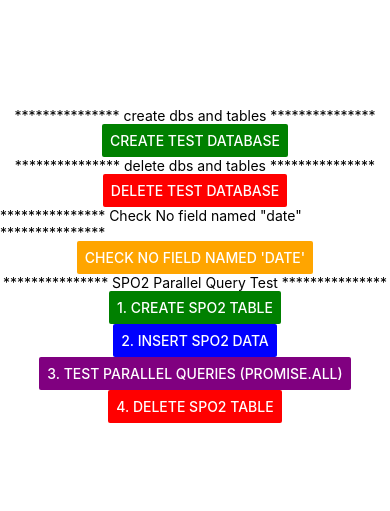
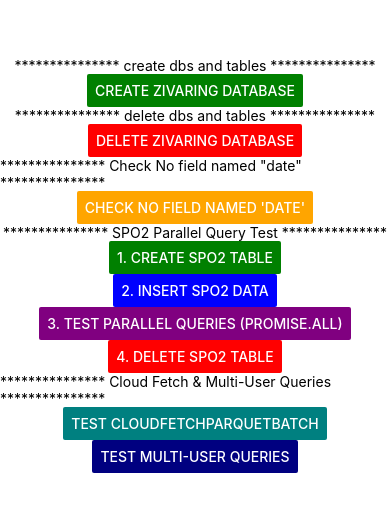
Before and after one commit to mongrov/rn-timon, a React Native app: screen / in a window 390 px wide. Shown: the part 169-680 px from the top of the page. Built offline with nearby package versions, Linux system fonts and the light colour scheme.

Commit message:
test cloudFetchParquetBatch

```diff
--- a/App.tsx
+++ b/App.tsx
@@ -1,6 +1,7 @@
 import React, { useState } from 'react';
 import { StyleSheet, Text, View, Button, StatusBar, Alert } from 'react-native';
 import {
+  initBucket,
   createDatabase,
   createTable,
   // listDatabases,
@@ -10,18 +11,25 @@ import {
   deleteTable,
   query,
   insert,
+  cloudFetchParquetBatch,
 } from './test-rust-module';
+
+initBucket('https://s3.us-west-2.amazonaws.com', 'zivaoneapp', 'xxx', 'xxx', 'us-west-2').then((result) => {
+  console.log('initBucket result:', result);
+}).catch((error) => {
+  console.error('initBucket error:', error);
+});
 
 export default function App() {
   const [onProcess, setOnProcess] = useState(false);
 
-  const dbName = 'test';
+  const dbName = 'zivaring';
 
   // SPO2 Table Constants
   const DB_NAME = dbName;
-  const SPO2_TABLE = 'spo2_readings';
+  const SPO2_TABLE = 'spo2';
   const TABLES_SCHEMA = {
-    spo2_readings: {
+    spo2: {
       date: {
         type: 'int',
         required: true,
@@ -95,7 +103,7 @@ export default function App() {
           TO_CHAR(TO_TIMESTAMP(date)::TIMESTAMP AT TIME ZONE 'UTC' AT TIME ZONE 'Europe/London', '%Y.%m.%d %H:%M:%S') AS formatted_date,
           TO_CHAR(TO_TIMESTAMP(date)::TIMESTAMP AT TIME ZONE 'UTC' AT TIME ZONE 'Europe/London', '%I:%M %P') AS formatted_time
         FROM (
-          SELECT * FROM spo2_readings ORDER BY "date" DESC LIMIT 2
+          SELECT * FROM spo2 ORDER BY "date" DESC LIMIT 2
         ) subquery
       `;
 
@@ -129,12 +137,109 @@ export default function App() {
     TO_CHAR(TO_TIMESTAMP(date)::TIMESTAMP AT TIME ZONE 'UTC' AT TIME ZONE 'Europe/London', '%Y.%m.%d %H:%M:%S') AS formatted_date,
     TO_CHAR(TO_TIMESTAMP(date)::TIMESTAMP AT TIME ZONE 'UTC' AT TIME ZONE 'Europe/London', '%I:%M %P') as formatted_time
     FROM (
-    SELECT * FROM spo2_readings ORDER BY \"date\" DESC LIMIT 1
+    SELECT * FROM spo2 ORDER BY "date" DESC LIMIT 1
     ) subquery
     `, null, 0);
 
     console.log('latestResult.status', latestResult);
     console.log('queryResult.status', queryResult);
+  };
+
+  // Test cloudFetchParquetBatch for multiple users
+  const testCloudFetchParquetBatch = async () => {
+    setOnProcess(true);
+    try {
+      const usernames = ['rADQkoFBr4Pks9Y2H_sriram', '7TQBn6aSe49wfnuox_roshann'];
+      const dbNames = ['zivaring'];
+      const tableNames = ['activitydetails', 'heartrate', 'hrv_table', 'spo2'];
+      const dateRange = {
+        start: '2025-01-01',
+        end: '2025-12-30',
+      };
+
+      console.log('🔄 Testing cloudFetchParquetBatch...');
+      console.log('Usernames:', usernames);
+      console.log('Tables:', tableNames);
+      console.log('Date Range:', dateRange);
+
+      const startTime = new Date();
+      const result = await cloudFetchParquetBatch(usernames, dbNames, tableNames, dateRange);
+      const endTime = new Date();
+      const durationSeconds = (endTime.getTime() - startTime.getTime()) / 1000;
+
+      console.log('✅ cloudFetchParquetBatch Result:', result);
+      console.log(`⏱️ Execution time: ${durationSeconds.toFixed(3)} seconds`);
+
+      if (result?.json_value) {
+        const jsonValue = result.json_value;
+        const successCount = jsonValue.success_count || 0;
+        const errorCount = jsonValue.error_count || 0;
+        const totalTasks = jsonValue.total_tasks || 0;
+
+        Alert.alert(
+          'Cloud Fetch Complete',
+          `Success: ${successCount}/${totalTasks}\nErrors: ${errorCount}\nTime: ${durationSeconds.toFixed(2)}s`
+        );
+      } else {
+        Alert.alert('Success', 'cloudFetchParquetBatch completed!');
+      }
+    } catch (error) {
+      console.error('❌ Error in cloudFetchParquetBatch:', error);
+      Alert.alert('Error', `cloudFetchParquetBatch failed: ${error}`);
+    }
+    setOnProcess(false);
+  };
+
+  // Test querying data for multiple users
+  const testMultiUserQueries = async () => {
+    setOnProcess(true);
+    try {
+      const querySQL = 'SELECT COUNT(*) as total FROM spo2';
+      const usernames = [null, 'rADQkoFBr4Pks9Y2H_sriram', '7TQBn6aSe49wfnuox_roshann'];
+      const usernameLabels = ['None (default)', 'User1', 'User2'];
+
+      console.log('🔄 Testing queries for multiple users...');
+      console.log('Query:', querySQL);
+
+      const startTime = new Date();
+      const results = await Promise.all(
+        usernames.map(async (username, index) => {
+          const result = await query('zivaring', querySQL, username, 0);
+          return {
+            username: usernameLabels[index],
+            usernameValue: username,
+            result: result,
+          };
+        })
+      );
+
+      const endTime = new Date();
+      const durationSeconds = (endTime.getTime() - startTime.getTime()) / 1000;
+
+      console.log('✅ Multi-User Query Results:');
+      results.forEach(({ username, result }) => {
+        const count = result?.[0]?.total || 0;
+        console.log(`  ${username}: ${count} rows`);
+      });
+      console.log(`⏱️ Total execution time: ${durationSeconds.toFixed(3)} seconds`);
+
+      // Show results in alert
+      const resultSummary = results
+        .map(({ username, result }) => {
+          const count = result?.[0]?.total || 0;
+          return `${username}: ${count} rows`;
+        })
+        .join('\n');
+
+      Alert.alert(
+        'Multi-User Query Results',
+        `${resultSummary}\n\nTime: ${durationSeconds.toFixed(2)}s`
+      );
+    } catch (error) {
+      console.error('❌ Error in multi-user queries:', error);
+      Alert.alert('Error', `Multi-user query failed: ${error}`);
+    }
+    setOnProcess(false);
   };
 
   return (
@@ -199,6 +304,20 @@ export default function App() {
         disabled={onProcess}
       />
 
+      <Text>*************** Cloud Fetch & Multi-User Queries ***************</Text>
+      <Button
+        title="Test cloudFetchParquetBatch"
+        color="teal"
+        onPress={testCloudFetchParquetBatch}
+        disabled={onProcess}
+      />
+      <Button
+        title="Test Multi-User Queries"
+        color="navy"
+        onPress={testMultiUserQueries}
+        disabled={onProcess}
+      />
+
       <StatusBar barStyle="default" />
     </View>
   );
--- a/test-rust-module.ts
+++ b/test-rust-module.ts
@@ -148,6 +148,16 @@ export const cloudFetchParquet = async (userName: String, dbName: String, tableN
   }
 };
 
+export const cloudFetchParquetBatch = async (usernames: string[], dbNames: string[], tableNames: string[], dateRange: { start: string, end: string }) => {
+  try {
+    const result = await TimonModule.nativeCloudFetchParquetBatch(usernames, dbNames, tableNames, dateRange);
+    console.info(result, 'cloudFetchParquetBatch');
+    return parseJson(result);
+  } catch(error) {
+    console.error('Error calling cloudFetchParquetBatch: ', error);
+  }
+};
+
 // ******************************** Sync Metadata ********************************
 export const getSyncMetadata = async (dbName: string, tableName: string) => {
   try {
```
Also changed, not shown: 1 other file (tests, documents, lock files or other folders).
